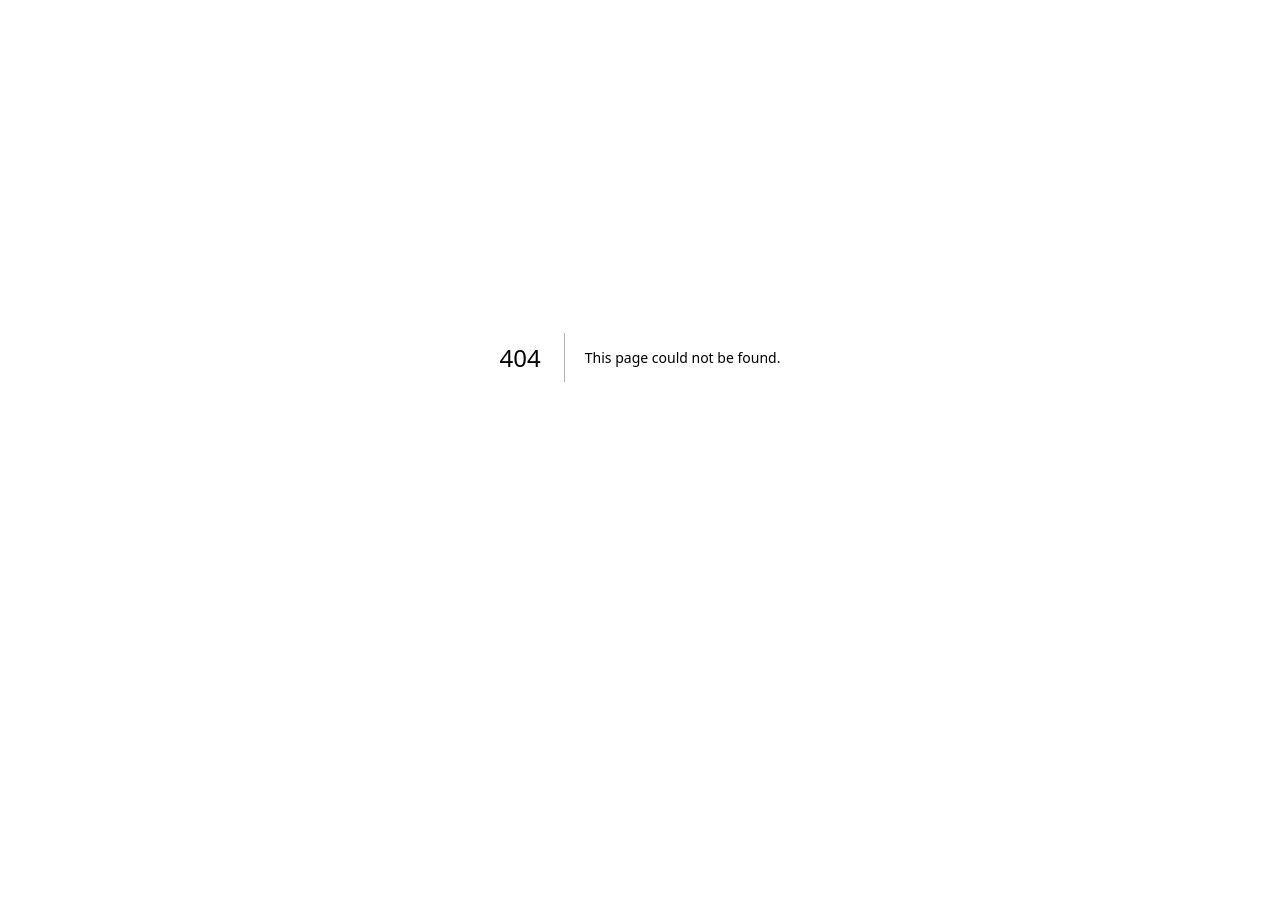
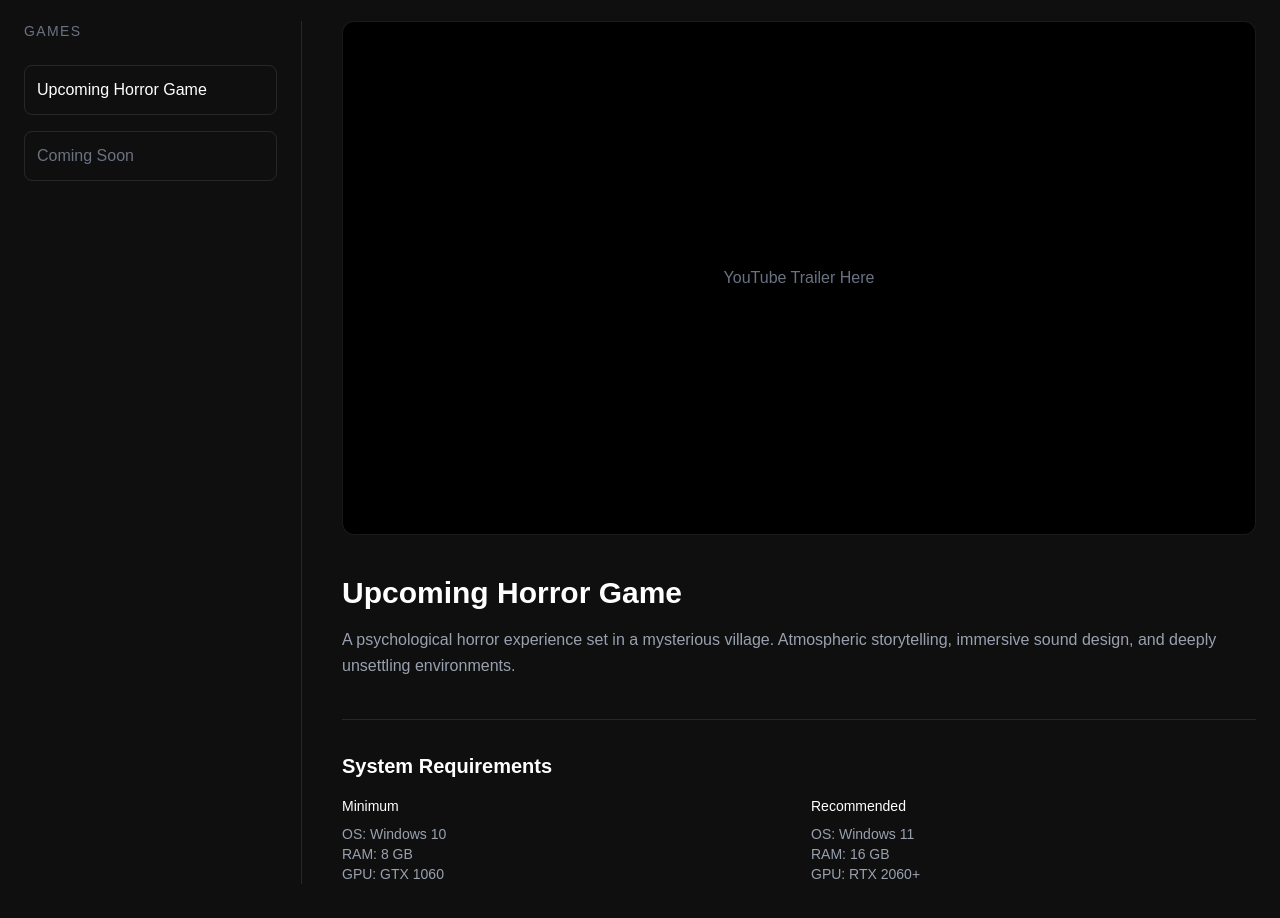
Before and after one commit to Sameer6619/Night-Lamp, a Next.js app: page /Game in a window 1280 px wide. Before the commit this address had no page. Shown: the part 120-1038 px from the top of the page. Before the commit the page ends 877 px from the top, so only its background shows below. Built offline with nearby package versions, Linux system fonts and the light colour scheme.

Commit message:
Created game page structure

```diff
--- /dev/null
+++ b/app/Game/page.tsx
@@ -0,0 +1,68 @@
+export default function GamePage() {
+  return (
+    <main className="min-h-screen bg-[#0f0f0f] text-white px-6 py-16">
+
+      <div className="max-w-7xl mx-auto grid md:grid-cols-4 gap-10">
+
+        {/* Sidebar */}
+        <aside className="md:col-span-1 border-r border-white/10 pr-6">
+          <h2 className="text-sm uppercase tracking-widest text-gray-500 mb-6">
+            Games
+          </h2>
+
+          <div className="space-y-4">
+            <div className="p-3 border border-white/10 rounded-lg hover:border-white/40 transition cursor-pointer">
+              Upcoming Horror Game
+            </div>
+
+            <div className="p-3 border border-white/10 rounded-lg text-gray-500">
+              Coming Soon
+            </div>
+          </div>
+        </aside>
+
+        {/* Main Content */}
+        <section className="md:col-span-3 space-y-10">
+
+          {/* Trailer */}
+          <div className="aspect-video bg-black rounded-xl flex items-center justify-center border border-white/10">
+            <span className="text-gray-500">YouTube Trailer Here</span>
+          </div>
+
+          {/* Description */}
+          <div className="space-y-4">
+            <h1 className="text-3xl font-semibold">Upcoming Horror Game</h1>
+            <p className="text-gray-400 leading-relaxed">
+              A psychological horror experience set in a mysterious village.
+              Atmospheric storytelling, immersive sound design,
+              and deeply unsettling environments.
+            </p>
+          </div>
+
+          {/* System Requirements */}
+          <div className="border-t border-white/10 pt-8">
+            <h2 className="text-xl font-semibold mb-4">System Requirements</h2>
+
+            <div className="grid md:grid-cols-2 gap-6 text-sm text-gray-400">
+              <div>
+                <h3 className="text-white mb-2">Minimum</h3>
+                <p>OS: Windows 10</p>
+                <p>RAM: 8 GB</p>
+                <p>GPU: GTX 1060</p>
+              </div>
+
+              <div>
+                <h3 className="text-white mb-2">Recommended</h3>
+                <p>OS: Windows 11</p>
+                <p>RAM: 16 GB</p>
+                <p>GPU: RTX 2060+</p>
+              </div>
+            </div>
+          </div>
+
+        </section>
+      </div>
+
+    </main>
+  );
+}
```
